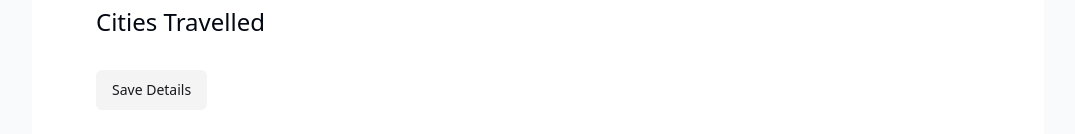
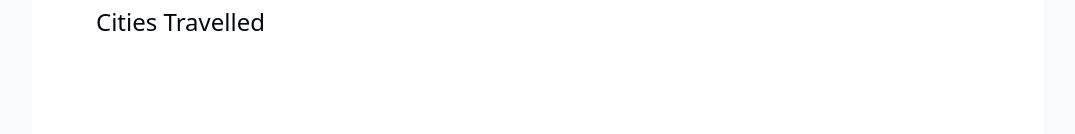
Before and after one commit to Precaution-23/user, a Next.js app: page / in a window 1280 px wide. Shown: the part 1002-1136 px from the top of the page, without its empty margins (102-1177 px from the left). Built offline with nearby package versions, Linux system fonts and the light colour scheme.

Commit message:
clean coding

```diff
--- a/src/pages/index.tsx
+++ b/src/pages/index.tsx
@@ -163,7 +163,12 @@ export default function Home() {
               </div>
               )}
 
-              <Button onClick={sendToServer} variant='secondary'>Save Details</Button>
+              {
+               userDetails || cityDetails.length > 0 ? (
+                  <>
+                  <Button onClick={sendToServer} variant='secondary'>Save Details</Button></>
+                ) : <></>
+              }
             </div>
 
         </div>
```
